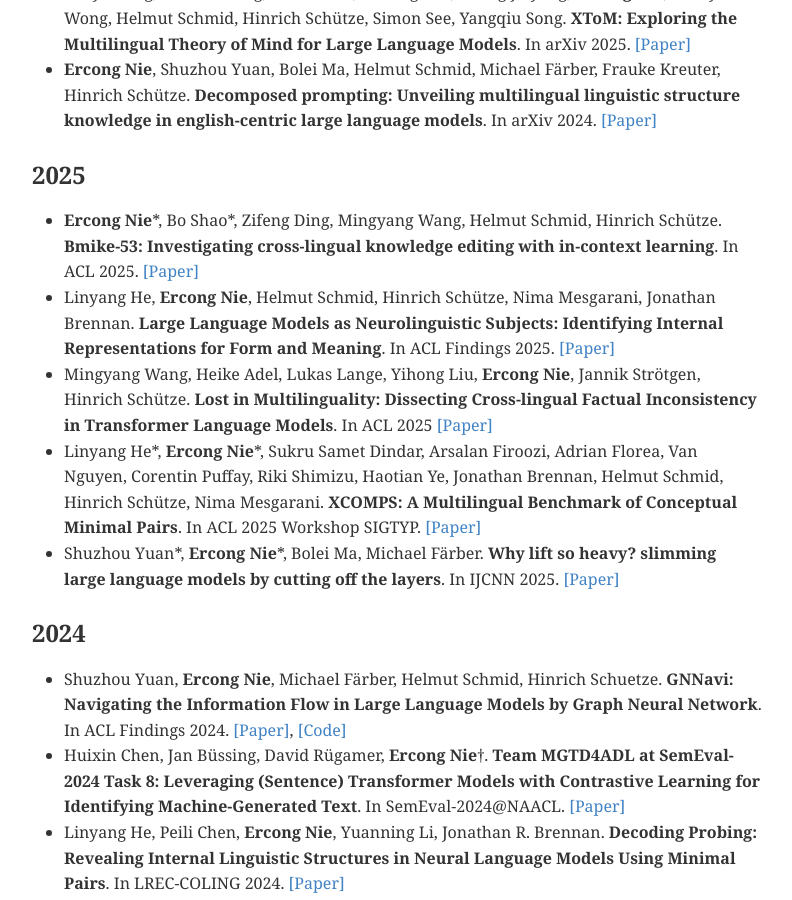
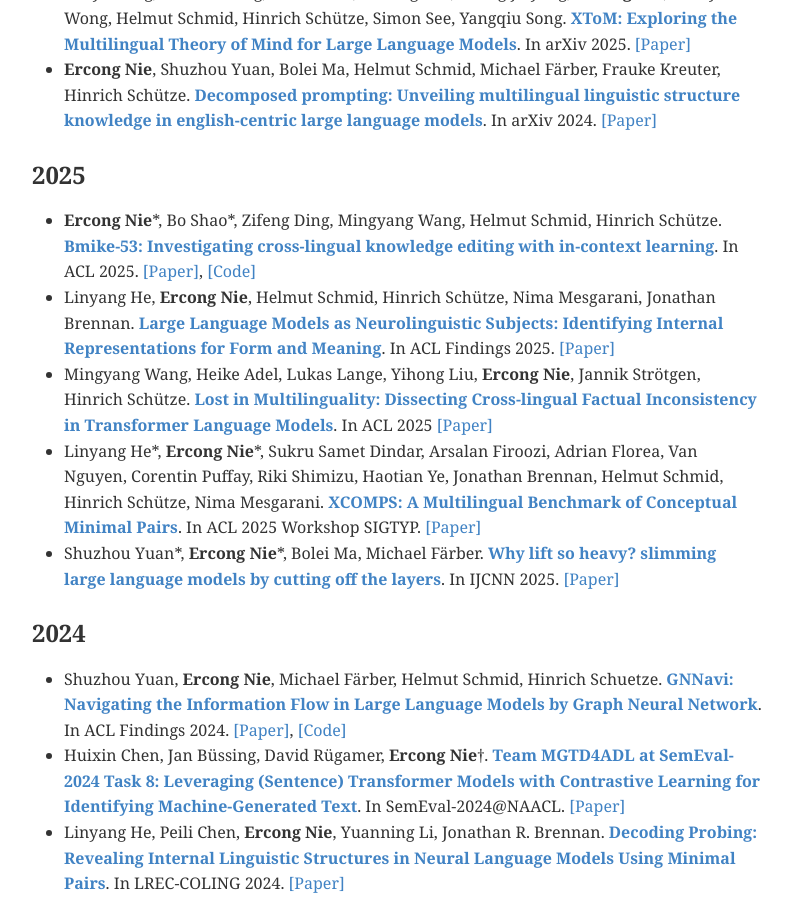
Before and after one commit to ercong21/ercong21.github.io, a Jekyll site: the page built from pages/publications.md, in a window 1280 px wide and 900 px high, scrolled down 674 px. Shown: the whole window, without its empty margins (118-910 px from the left). Built offline with Jekyll 4.4.1, drawn with Linux system fonts in a browser that asks for light colours.

Commit message:
update pubs

```diff
--- a/pages/publications.md
+++ b/pages/publications.md
@@ -6,39 +6,39 @@ comments: false
 permalink: /publications/
 ---
 ### Preprints
-- **Ercong Nie**, Helmut Schmid, Hinrich Schütze. **Mechanistic Understanding and Mitigation of Language Confusion in English-Centric Large Language Models**. In arXiv 2025. [[Paper]](https://arxiv.org/pdf/2505.16538)
-- Yihong Liu, Mingyang Wang, Amir Hossein Kargaran, Felicia Körner, **Ercong Nie**, Barbara Plank, François Yvon, Hinrich Schütze. **Tracing Multilingual Factual Knowledge Acquisition in Pretraining**. In arXiv 2025. [[Paper]](https://arxiv.org/pdf/2505.14824)
-- Lovisa Hagström, **Ercong Nie**, Ruben Halifa, Helmut Schmid, Richard Johansson, Alexander Junge. **Language Model Re-rankers are Steered by Lexical Similarities**. In arXiv 2025. [[Paper]](https://arxiv.org/pdf/2502.17036)
-- Shuzhou Yuan*, **Ercong Nie**\*, Lukas Kouba, Ashish Yashwanth Kangen, Helmut Schmid, Hinrich Schütze, Michael Farber. **LLM in the Loop: Creating the ParaDeHate Dataset for Hate Speech Detoxification**. In arXiv 2025. [[Paper]](https://arxiv.org/pdf/2506.01484)
-- Yongkang Liu, Xingle Xu, **Ercong Nie**, Zijing Wang, Shi Feng, Daling Wang, Qian Li, Hinrich Schütze. **Look Within or Look Beyond? A Theoretical Comparison Between Parameter-Efficient and Full Fine-Tuning**. In arXiv 2025. [[Paper]](https://arxiv.org/pdf/2505.22355)
-- Chunkit Chan, Yauwai Yim, Hongchuan Zeng, Zhiying Zou, Xinyuan Cheng, Zhifan Sun, Zheye Deng, Kawai Chung, Yuzhuo Ao, Yixiang Fan, Cheng Jiayang, **Ercong Nie**, Ginny Y Wong, Helmut Schmid, Hinrich Schütze, Simon See, Yangqiu Song. **XToM: Exploring the Multilingual Theory of Mind for Large Language Models**. In arXiv 2025. [[Paper]](https://arxiv.org/pdf/2506.02461)
-- **Ercong Nie**, Shuzhou Yuan, Bolei Ma, Helmut Schmid, Michael Färber, Frauke Kreuter, Hinrich Schütze. **Decomposed prompting: Unveiling multilingual linguistic structure knowledge in english-centric large language models**. In arXiv 2024. [[Paper]](https://arxiv.org/pdf/2402.18397)
+- **Ercong Nie**, Helmut Schmid, Hinrich Schütze. [**Mechanistic Understanding and Mitigation of Language Confusion in English-Centric Large Language Models**](https://arxiv.org/pdf/2505.16538). In arXiv 2025. [[Paper]](https://arxiv.org/pdf/2505.16538)
+- Yihong Liu, Mingyang Wang, Amir Hossein Kargaran, Felicia Körner, **Ercong Nie**, Barbara Plank, François Yvon, Hinrich Schütze. [**Tracing Multilingual Factual Knowledge Acquisition in Pretraining**](https://arxiv.org/pdf/2505.14824). In arXiv 2025. [[Paper]](https://arxiv.org/pdf/2505.14824)
+- Lovisa Hagström, **Ercong Nie**, Ruben Halifa, Helmut Schmid, Richard Johansson, Alexander Junge. [**Language Model Re-rankers are Steered by Lexical Similarities**](https://arxiv.org/pdf/2502.17036). In arXiv 2025. [[Paper]](https://arxiv.org/pdf/2502.17036)
+- Shuzhou Yuan*, **Ercong Nie**\*, Lukas Kouba, Ashish Yashwanth Kangen, Helmut Schmid, Hinrich Schütze, Michael Farber. [**LLM in the Loop: Creating the ParaDeHate Dataset for Hate Speech Detoxification**](https://arxiv.org/pdf/2506.01484). In arXiv 2025. [[Paper]](https://arxiv.org/pdf/2506.01484)
+- Yongkang Liu, Xingle Xu, **Ercong Nie**, Zijing Wang, Shi Feng, Daling Wang, Qian Li, Hinrich Schütze. [**Look Within or Look Beyond? A Theoretical Comparison Between Parameter-Efficient and Full Fine-Tuning**](https://arxiv.org/pdf/2505.22355). In arXiv 2025. [[Paper]](https://arxiv.org/pdf/2505.22355)
+- Chunkit Chan, Yauwai Yim, Hongchuan Zeng, Zhiying Zou, Xinyuan Cheng, Zhifan Sun, Zheye Deng, Kawai Chung, Yuzhuo Ao, Yixiang Fan, Cheng Jiayang, **Ercong Nie**, Ginny Y Wong, Helmut Schmid, Hinrich Schütze, Simon See, Yangqiu Song. [**XToM: Exploring the Multilingual Theory of Mind for Large Language Models**](https://arxiv.org/pdf/2506.02461). In arXiv 2025. [[Paper]](https://arxiv.org/pdf/2506.02461)
+- **Ercong Nie**, Shuzhou Yuan, Bolei Ma, Helmut Schmid, Michael Färber, Frauke Kreuter, Hinrich Schütze. [**Decomposed prompting: Unveiling multilingual linguistic structure knowledge in english-centric large language models**](https://arxiv.org/pdf/2402.18397). In arXiv 2024. [[Paper]](https://arxiv.org/pdf/2402.18397)
 
 ### 2025
-- **Ercong Nie**\*, Bo Shao\*, Zifeng Ding, Mingyang Wang, Helmut Schmid, Hinrich Schütze. **Bmike-53: Investigating cross-lingual knowledge editing with in-context learning**. In ACL 2025. [[Paper]](https://arxiv.org/pdf/2406.17764)
-- Linyang He, **Ercong Nie**, Helmut Schmid, Hinrich Schütze, Nima Mesgarani, Jonathan Brennan. **Large Language Models as Neurolinguistic Subjects: Identifying Internal Representations for Form and Meaning**. In ACL Findings 2025. [[Paper]](https://arxiv.org/pdf/2411.07533)
-- Mingyang Wang, Heike Adel, Lukas Lange, Yihong Liu, **Ercong Nie**, Jannik Strötgen, Hinrich Schütze. **Lost in Multilinguality: Dissecting Cross-lingual Factual Inconsistency in Transformer Language Models**. In ACL 2025 [[Paper]](https://arxiv.org/pdf/2504.04264)
-- Linyang He\*, **Ercong Nie**\*, Sukru Samet Dindar, Arsalan Firoozi, Adrian Florea, Van Nguyen, Corentin Puffay, Riki Shimizu, Haotian Ye, Jonathan Brennan, Helmut Schmid, Hinrich Schütze, Nima Mesgarani. **XCOMPS: A Multilingual Benchmark of Conceptual Minimal Pairs**. In ACL 2025 Workshop SIGTYP. [[Paper]](https://arxiv.org/pdf/2502.19737)
-- Shuzhou Yuan\*, **Ercong Nie**\*, Bolei Ma, Michael Färber. **Why lift so heavy? slimming large language models by cutting off the layers**. In IJCNN 2025. [[Paper]](https://arxiv.org/pdf/2402.11700)
+- **Ercong Nie**\*, Bo Shao\*, Zifeng Ding, Mingyang Wang, Helmut Schmid, Hinrich Schütze. [**Bmike-53: Investigating cross-lingual knowledge editing with in-context learning**](https://arxiv.org/pdf/2406.17764). In ACL 2025. [[Paper]](https://arxiv.org/pdf/2406.17764), [[Code]](https://github.com/ercong21/MultiKnow/)
+- Linyang He, **Ercong Nie**, Helmut Schmid, Hinrich Schütze, Nima Mesgarani, Jonathan Brennan. [**Large Language Models as Neurolinguistic Subjects: Identifying Internal Representations for Form and Meaning**](https://arxiv.org/pdf/2411.07533). In ACL Findings 2025. [[Paper]](https://arxiv.org/pdf/2411.07533)
+- Mingyang Wang, Heike Adel, Lukas Lange, Yihong Liu, **Ercong Nie**, Jannik Strötgen, Hinrich Schütze. [**Lost in Multilinguality: Dissecting Cross-lingual Factual Inconsistency in Transformer Language Models**](https://arxiv.org/pdf/2504.04264). In ACL 2025 [[Paper]](https://arxiv.org/pdf/2504.04264)
+- Linyang He\*, **Ercong Nie**\*, Sukru Samet Dindar, Arsalan Firoozi, Adrian Florea, Van Nguyen, Corentin Puffay, Riki Shimizu, Haotian Ye, Jonathan Brennan, Helmut Schmid, Hinrich Schütze, Nima Mesgarani. [**XCOMPS: A Multilingual Benchmark of Conceptual Minimal Pairs**](https://arxiv.org/pdf/2502.19737). In ACL 2025 Workshop SIGTYP. [[Paper]](https://arxiv.org/pdf/2502.19737)
+- Shuzhou Yuan\*, **Ercong Nie**\*, Bolei Ma, Michael Färber. [**Why lift so heavy? slimming large language models by cutting off the layers**](https://arxiv.org/pdf/2402.11700). In IJCNN 2025. [[Paper]](https://arxiv.org/pdf/2402.11700)
 
 ### 2024
-- Shuzhou Yuan, **Ercong Nie**, Michael Färber, Helmut Schmid, Hinrich Schuetze. **GNNavi: Navigating the Information Flow in Large Language Models by Graph Neural Network**. In ACL Findings 2024. [[Paper]](https://aclanthology.org/2024.findings-acl.237.pdf), [[Code]](https://github.com/ShuzhouYuan/GNNavi)
-- Huixin Chen, Jan Büssing, David Rügamer, **Ercong Nie**&dagger;. **Team MGTD4ADL at SemEval-2024 Task 8: Leveraging (Sentence) Transformer Models with Contrastive Learning for Identifying Machine-Generated Text**. In SemEval-2024@NAACL. [[Paper]](https://aclanthology.org/2024.semeval-1.245.pdf)
-- Linyang He, Peili Chen, **Ercong Nie**, Yuanning Li, Jonathan R. Brennan. **Decoding Probing: Revealing Internal Linguistic Structures in Neural Language Models Using Minimal Pairs**. In LREC-COLING 2024. [[Paper]](https://aclanthology.org/2024.lrec-main.402.pdf)
-- Yongkang Liu\*, **Ercong Nie**\*, Shi Feng, Zheng Hua, Zifeng Ding, Daling Wang, Yifei Zhang, Hinrich Schütze. **A Unified Data Augmentation Framework for Low-Resource Multi-domain Dialogue Generation**. In ECML-PKDD 2024. [[Paper]](https://link.springer.com/chapter/10.1007/978-3-031-70344-7_10)
-- Bolei Ma\*, **Ercong Nie**\*, Shuzhou Yuan, Helmut Schmid, Michael Färber, Frauke Kreuter, Hinrich Schuetze. **ToPro: Token-Level Prompt Decomposition for Cross-Lingual Sequence Labeling Tasks**. In EACL 2024. [[Paper]](https://aclanthology.org/2024.eacl-long.164.pdf), [[Code]](https://github.com/boleima/ToPro)
+- Shuzhou Yuan, **Ercong Nie**, Michael Färber, Helmut Schmid, Hinrich Schuetze. [**GNNavi: Navigating the Information Flow in Large Language Models by Graph Neural Network**](https://aclanthology.org/2024.findings-acl.237.pdf). In ACL Findings 2024. [[Paper]](https://aclanthology.org/2024.findings-acl.237.pdf), [[Code]](https://github.com/ShuzhouYuan/GNNavi)
+- Huixin Chen, Jan Büssing, David Rügamer, **Ercong Nie**&dagger;. [**Team MGTD4ADL at SemEval-2024 Task 8: Leveraging (Sentence) Transformer Models with Contrastive Learning for Identifying Machine-Generated Text**](https://aclanthology.org/2024.semeval-1.245.pdf). In SemEval-2024@NAACL. [[Paper]](https://aclanthology.org/2024.semeval-1.245.pdf)
+- Linyang He, Peili Chen, **Ercong Nie**, Yuanning Li, Jonathan R. Brennan. [**Decoding Probing: Revealing Internal Linguistic Structures in Neural Language Models Using Minimal Pairs**](https://aclanthology.org/2024.lrec-main.402.pdf). In LREC-COLING 2024. [[Paper]](https://aclanthology.org/2024.lrec-main.402.pdf)
+- Yongkang Liu\*, **Ercong Nie**\*, Shi Feng, Zheng Hua, Zifeng Ding, Daling Wang, Yifei Zhang, Hinrich Schütze. [**A Unified Data Augmentation Framework for Low-Resource Multi-domain Dialogue Generation**](https://link.springer.com/chapter/10.1007/978-3-031-70344-7_10) . In ECML-PKDD 2024. [[Paper]](https://link.springer.com/chapter/10.1007/978-3-031-70344-7_10)
+- Bolei Ma\*, **Ercong Nie**\*, Shuzhou Yuan, Helmut Schmid, Michael Färber, Frauke Kreuter, Hinrich Schuetze. [**ToPro: Token-Level Prompt Decomposition for Cross-Lingual Sequence Labeling Tasks**](https://aclanthology.org/2024.eacl-long.164.pdf). In EACL 2024. [[Paper]](https://aclanthology.org/2024.eacl-long.164.pdf), [[Code]](https://github.com/boleima/ToPro)
 
 ### 2023
-- Xiaoqian Li, **Ercong Nie**, Sheng Liang. **From Classification to Generation: Insights into Crosslingual Retrieval Augmented ICL**. In Instruction-2023@NeurIPS. [[Paper]](https://openreview.net/pdf?id=KLPLCXo4aD)
-- **Ercong Nie**, Helmut Schmid, Hinrich Schuetze. **Unleashing the Multilingual Encoder Potential: Boosting Zero-Shot Performance via Probability Calibration**. In EMNLP Findings 2023. [[Paper]](https://aclanthology.org/2023.findings-emnlp.1056.pdf), [[Code]](https://github.com/ercong21/calibration)
-- Zheyu Zhang\*, Han Yang\*, Bolei Ma\*, David Rügamer, **Ercong Nie**&dagger;. **Baby’s CoThought: Leveraging Large Language Models for Enhanced Reasoning in Compact Models**. In CONLL-BabyLM 2023. [[Paper]](https://aclanthology.org/2023.conll-babylm.13.pdf)
-- Xiaoqian Li, **Ercong Nie**, Sheng Liang. **Crosslingual Retrieval Augmented In-context Learning for Bangla**. In BLP-2023@EMNLP. [[Paper]](https://aclanthology.org/2023.banglalp-1.15.pdf)
-- **Ercong Nie**, Helmut Schmid, Hinrich Schütze. **Cross-Lingual Constituency Parsing for Middle High German: A Delexicalized Approach**. In ALP-2023@RANLP. [[Paper]](https://aclanthology.org/2023.alp-1.8.pdf)
-- Bolei Ma, **Ercong Nie**, Helmut Schmid, Hinrich Schuetze. **Is Prompt-Based Finetuning Always Better than Vanilla Finetuning? Insights from Cross-Lingual Language Understanding**. In KONVENS 2023. [[paper]](https://aclanthology.org/2023.konvens-main.1.pdf), [[Code]](https://github.com/boleima/ProFiT)
-- **Ercong Nie**\*, Sheng Liang\*, Helmut Schmid, Hinrich Schütze. **Cross-Lingual Retrieval Augmented Prompt for Low-Resource Languages**. In ACL Findings 2023. [[Paper]](https://aclanthology.org/2023.findings-acl.528.pdf), [[Code]](https://github.com/ercong21/parc)
+- Xiaoqian Li, **Ercong Nie**, Sheng Liang. [**From Classification to Generation: Insights into Crosslingual Retrieval Augmented ICL**]((https://openreview.net/pdf?id=KLPLCXo4aD)). In Instruction-2023@NeurIPS. [[Paper]](https://openreview.net/pdf?id=KLPLCXo4aD)
+- **Ercong Nie**, Helmut Schmid, Hinrich Schuetze. [**Unleashing the Multilingual Encoder Potential: Boosting Zero-Shot Performance via Probability Calibration**](https://aclanthology.org/2023.findings-emnlp.1056.pdf). In EMNLP Findings 2023. [[Paper]](https://aclanthology.org/2023.findings-emnlp.1056.pdf), [[Code]](https://github.com/ercong21/calibration)
+- Zheyu Zhang\*, Han Yang\*, Bolei Ma\*, David Rügamer, **Ercong Nie**&dagger;. [**Baby’s CoThought: Leveraging Large Language Models for Enhanced Reasoning in Compact Models**](https://aclanthology.org/2023.conll-babylm.13.pdf). In CONLL-BabyLM 2023. [[Paper]](https://aclanthology.org/2023.conll-babylm.13.pdf)
+- Xiaoqian Li, **Ercong Nie**, Sheng Liang. [**Crosslingual Retrieval Augmented In-context Learning for Bangla**](https://aclanthology.org/2023.banglalp-1.15.pdf). In BLP-2023@EMNLP. [[Paper]](https://aclanthology.org/2023.banglalp-1.15.pdf)
+- **Ercong Nie**, Helmut Schmid, Hinrich Schütze. [**Cross-Lingual Constituency Parsing for Middle High German: A Delexicalized Approach**](https://aclanthology.org/2023.alp-1.8.pdf). In ALP-2023@RANLP. [[Paper]](https://aclanthology.org/2023.alp-1.8.pdf)
+- Bolei Ma, **Ercong Nie**, Helmut Schmid, Hinrich Schuetze. [**Is Prompt-Based Finetuning Always Better than Vanilla Finetuning? Insights from Cross-Lingual Language Understanding**]((https://aclanthology.org/2023.konvens-main.1.pdf)). In KONVENS 2023. [[paper]](https://aclanthology.org/2023.konvens-main.1.pdf), [[Code]](https://github.com/boleima/ProFiT)
+- **Ercong Nie**\*, Sheng Liang\*, Helmut Schmid, Hinrich Schütze. [**Cross-Lingual Retrieval Augmented Prompt for Low-Resource Languages**](https://aclanthology.org/2023.findings-acl.528.pdf). In ACL Findings 2023. [[Paper]](https://aclanthology.org/2023.findings-acl.528.pdf), [[Code]](https://github.com/ercong21/parc)
 
 ### 2022
-- Ingo Ziegler, Bolei Ma, **Ercong Nie**, Bernd Bischl, David Rügamer, Benjamin Schubert, Emilio Dorigatti. **What cleaves? Is proteasomal cleavage prediction reaching a ceiling?**. In LMRL-2022@NeurIPS. [[Paper]](https://arxiv.org/pdf/2210.12991)
-- **Ercong Nie**. **Fine-Tuned Sentence Transformer Model for Question Answering Task**. In StuTS 2022. [[Paper]](https://www.cip.ifi.lmu.de/~nie/Files/sBERT.pdf)
+- Ingo Ziegler, Bolei Ma, **Ercong Nie**, Bernd Bischl, David Rügamer, Benjamin Schubert, Emilio Dorigatti. [**What cleaves? Is proteasomal cleavage prediction reaching a ceiling?**](https://arxiv.org/pdf/2210.12991). In LMRL-2022@NeurIPS. [[Paper]](https://arxiv.org/pdf/2210.12991)
+- **Ercong Nie**. [**Fine-Tuned Sentence Transformer Model for Question Answering Task**]((https://www.cip.ifi.lmu.de/~nie/Files/sBERT.pdf)). In StuTS 2022. [[Paper]](https://www.cip.ifi.lmu.de/~nie/Files/sBERT.pdf)
 
 (\* denotes equal contribution, &dagger; denotes corresponding author.)
```
